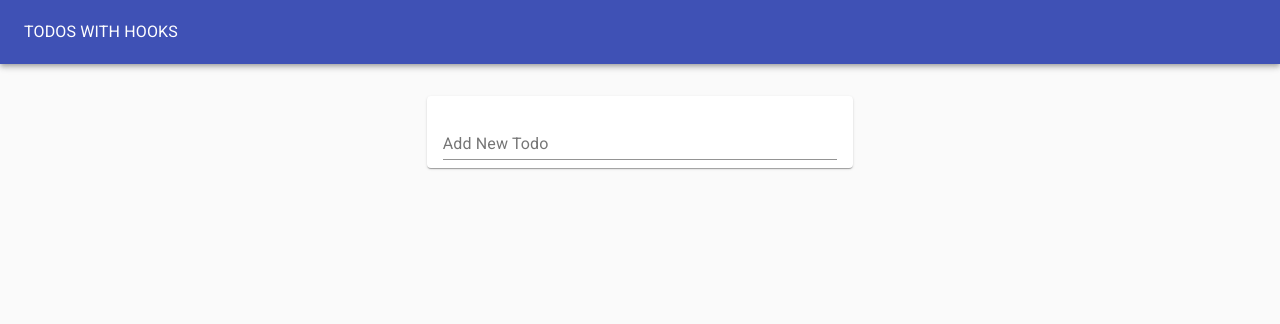
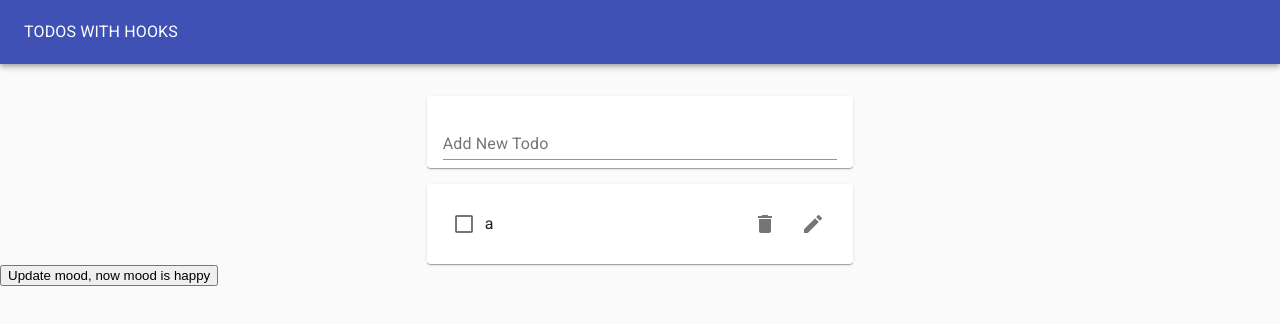
Before and after one commit to mtleinon/todo-app-with-react-hooks, a React (Create React App) app: page / in a window 1280 px wide. Shown: the top 324 px of the page. Built offline with nearby package versions, Linux system fonts and the light colour scheme.

Commit message:
useLocalStorageState hook added.

```diff
--- a/src/TodoApp.js
+++ b/src/TodoApp.js
@@ -1,5 +1,6 @@
 import React, { useEffect } from 'react';
 import useTodoState from './hooks/useTodoState';
+import useLocalStorageState from './hooks/useLocalStorageState';
 import Typography from '@material-ui/core/Typography';
 import Paper from '@material-ui/core/Paper';
 import AppBar from '@material-ui/core/AppBar';
@@ -9,14 +10,11 @@ import TodoList from './TodoList';
 import TodoForm from './TodoForm';
 
 function TodoApp() {
-  const initialTodos = JSON.parse(window.localStorage.getItem('todos')) || [];
+  const initialTodos = [{ id: 1, task: 'a', completed: false }];
   const { todos, addTodo, removeTodo, toggleTodo, updateTodo } = useTodoState(
     initialTodos
   );
-  useEffect(() => {
-    window.localStorage.setItem('todos', JSON.stringify(todos));
-  }, [todos]);
-
+  const [mood, setMood] = useLocalStorageState('mood', 'happy');
   return (
     <Paper
       style={{
@@ -43,6 +41,11 @@ function TodoApp() {
           />
         </Grid>
       </Grid>
+      <button
+        onClick={() => (mood === 'happy' ? setMood('sad') : setMood('happy'))}
+      >
+        Update mood, now mood is {mood}
+      </button>
     </Paper>
   );
 }
--- /dev/null
+++ b/src/hooks/useLocalStorageState.js
@@ -0,0 +1,16 @@
+import { useState, useEffect } from 'react';
+
+export default function useLocalStorageState(key, initialValue) {
+  const [state, setState] = useState(() => {
+    try {
+      const item = window.localStorage.getItem(key);
+      return item ? JSON.parse(item) : initialValue;
+    } catch (e) {
+      return initialValue;
+    }
+  });
+  useEffect(() =>
+    window.localStorage.setItem(key, JSON.stringify(state), [state])
+  );
+  return [state, setState];
+}
--- a/src/hooks/useTodoState.js
+++ b/src/hooks/useTodoState.js
@@ -1,8 +1,8 @@
-import { useState } from 'react';
+// import { useState } from 'react';
 import uuid from 'uuid';
-
+import useLocalStorageState from './useLocalStorageState';
 export default initialTodos => {
-  const [todos, setTodos] = useState(initialTodos);
+  const [todos, setTodos] = useLocalStorageState('todos', initialTodos);
 
   return {
     todos,
```
